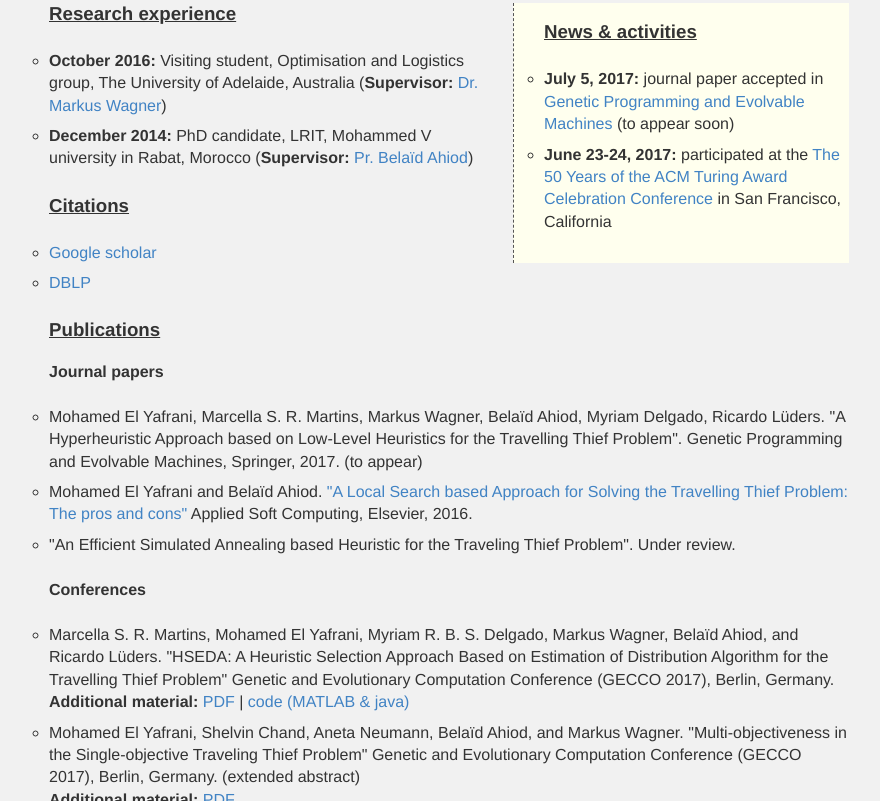
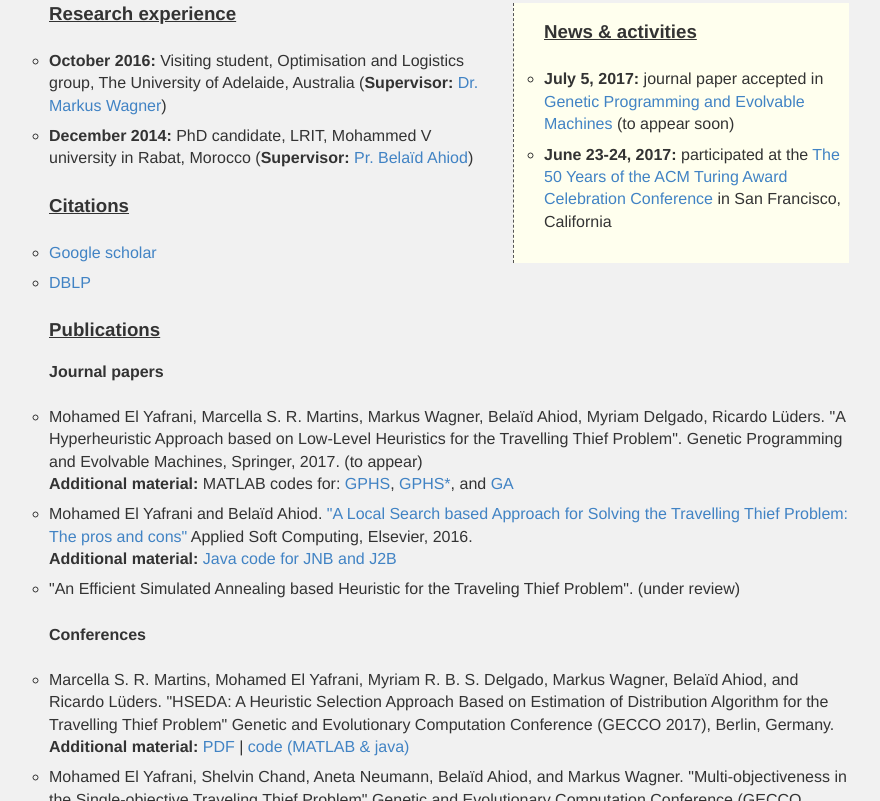
Before and after one commit to yafrani/yafrani.github.io, a plain HTML site: page index.html in a window 1280 px wide. Shown: the part 476-1277 px from the top of the page, without its empty margins (191-1071 px from the left). Drawn offline with Linux system fonts and the light colour scheme.

Commit message:
added source code links

```diff
--- a/index.html
+++ b/index.html
@@ -141,18 +141,25 @@
         <li>
           Mohamed El Yafrani, Marcella S. R. Martins, Markus Wagner, Belaïd Ahiod, Myriam Delgado, Ricardo Lüders.
           "A Hyperheuristic Approach based on Low-Level Heuristics for the Travelling Thief Problem".
-          Genetic Programming and Evolvable Machines, Springer, 2017. (to appear)
+          Genetic Programming and Evolvable Machines, Springer, 2017. (to appear)<br/>
+          <b>Additional material:</b>
+          MATLAB codes for:
+          <a href="https://bitbucket.org/yafrani/gphs-offline" target="_blank">GPHS</a>,
+          <a href="https://bitbucket.org/yafrani/gphs-online" target="_blank">GPHS*</a>, and
+          <a href="https://bitbucket.org/yafrani/gahs-ttp" target="_blank">GA</a>
         </li>
 
         <li>
           Mohamed El Yafrani and Belaïd Ahiod.
           <a target="_blank" href="http://www.sciencedirect.com/science/article/pii/S1568494616305063">"A Local Search based Approach for Solving the Travelling Thief Problem: The pros and cons"</a>
-          Applied Soft Computing, Elsevier, 2016.
+          Applied Soft Computing, Elsevier, 2016.<br/>
+          <b>Additional material:</b>
+          <a target="_blank" href="https://github.com/yafrani/ttplab">Java code for JNB and J2B</a>
         </li>
 
         <li>
           "An Efficient Simulated Annealing based Heuristic for the Traveling Thief Problem".
-          Under review.
+          (under review)
         </li>
 
       </ul>
```
